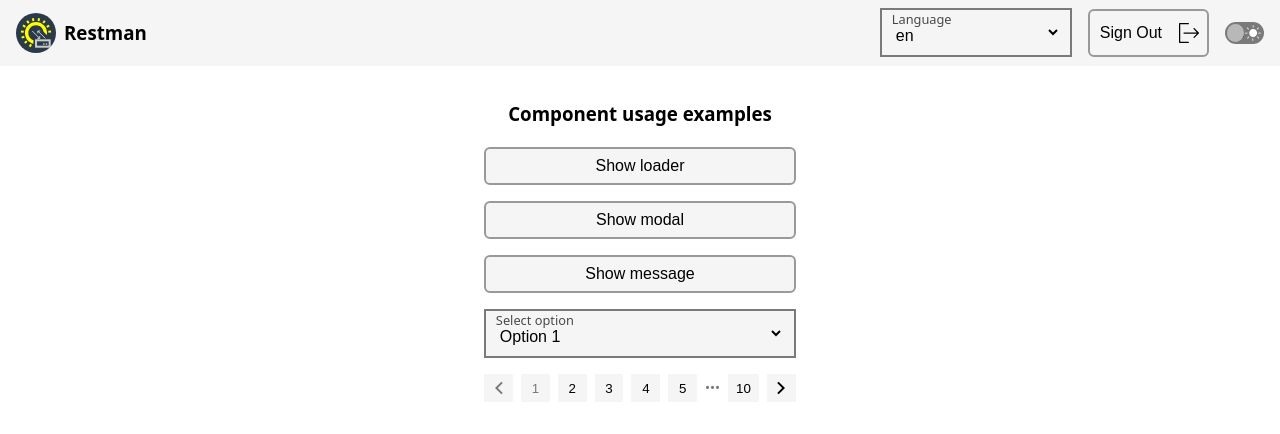
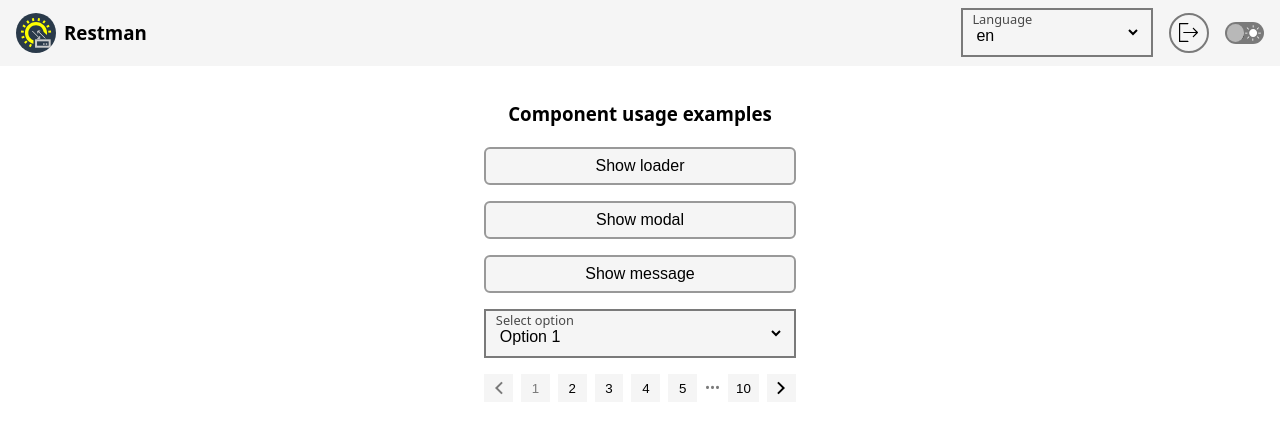
Before and after one commit to mrHoft/restman, a Next.js app: page / in a window 1280 px wide. Shown: the top 434 px of the page. Built offline with nearby package versions, Linux system fonts and the light colour scheme.

Commit message:
refactor: create sign out burron as a separate element, change its visualization; change header

```diff
--- a/src/components/header/header.module.css
+++ b/src/components/header/header.module.css
@@ -31,7 +31,12 @@
   position: sticky;
   top: 0;
   z-index: 100;
-  background-color: var(--color30);
+  background-color: var(--color20a);
+  backdrop-filter: blur(3px);
+
+  & .header__title {
+    margin: 0;
+  }
 }
 
 .header__right {
@@ -39,24 +44,3 @@
   align-items: center;
   column-gap: 1rem;
 }
-
-.header__btn {
-  color: var(--color100);
-  border-radius: 0.375rem;
-  border: 2px solid var(--color40);
-  padding: 0.8rem 2.8rem 0.8rem 0.6rem;
-  font-size: 1rem;
-  background-color: var(--color10);
-  background-image: url(/icons/logout.svg);
-  background-position: right 0.5rem center;
-  background-repeat: no-repeat;
-  cursor: pointer;
-  transition:
-    background-color 0.25s linear,
-    border-color 0.25s linear;
-
-  &:hover {
-    background-color: var(--color20);
-    border-color: var(--color50);
-  }
-}
--- a/src/components/header/header.tsx
+++ b/src/components/header/header.tsx
@@ -4,6 +4,7 @@ import Link from 'next/link';
 import { useEffect, useState } from 'react';
 import ThemeSwitcher from '~/components/theme/theme';
 import LanguageSelector from '../language/language';
+import SignOutButton from '../signOut/signOut';
 
 import styles from './header.module.css';
 
@@ -24,14 +25,14 @@ export function Header() {
   }, []);
 
   return (
-    <header className={`${styles.header} ${isSticky ? styles.header_sticky : ''}`}>
+    <header className={isSticky ? `${styles.header} ${styles.header_sticky}` : styles.header}>
       <Link href="/" className={styles.header__title}>
         <div className={styles.header__logo} />
-        <h3>Restman</h3>
+        <h3 className={styles.header__title}>Restman</h3>
       </Link>
       <div className={styles.header__right}>
         <LanguageSelector />
-        <button className={`${styles.header__btn}`}>Sign Out</button>
+        <SignOutButton />
         <ThemeSwitcher />
       </div>
     </header>
--- /dev/null
+++ b/src/components/signOut/signOut.module.css
@@ -0,0 +1,17 @@
+.sign_out {
+  width: 2.5rem;
+  height: 2.5rem;
+  border-radius: 50%;
+  border: 2px solid var(--color50);
+  background-color: inherit;
+  background-image: url('/icons/logout.svg');
+  background-position: center;
+  background-repeat: no-repeat;
+  background-size: 1.2rem;
+  cursor: pointer;
+  transition: background-color 0.25s linear;
+
+  &:hover {
+    background-color: var(--color20);
+  }
+}
--- /dev/null
+++ b/src/components/signOut/signOut.tsx
@@ -0,0 +1,5 @@
+import styles from './signOut.module.css';
+
+export default function SignOutButton() {
+  return <button className={styles.sign_out}></button>;
+}
--- a/src/styles/colors.css
+++ b/src/styles/colors.css
@@ -3,6 +3,7 @@
   --color00: #040608;
   --color10: #0a1a2a;
   --color20: #1a2a3a;
+  --color20a: #1a2a3a88;
   --color30: #2a3a4a;
   --color40: #3e4e5e;
   --color50: #586878;
@@ -26,6 +27,7 @@
     --color00: #fff;
     --color10: #f5f5f5;
     --color20: #e0e0e0;
+    --color20a: #e0e0e088;
     --color30: #b8b8b8;
     --color40: #999;
     --color50: #7a7a7a;
```
Also changed, not shown: src/components/language/language.module.css (deleted, +0 -16 lines).
